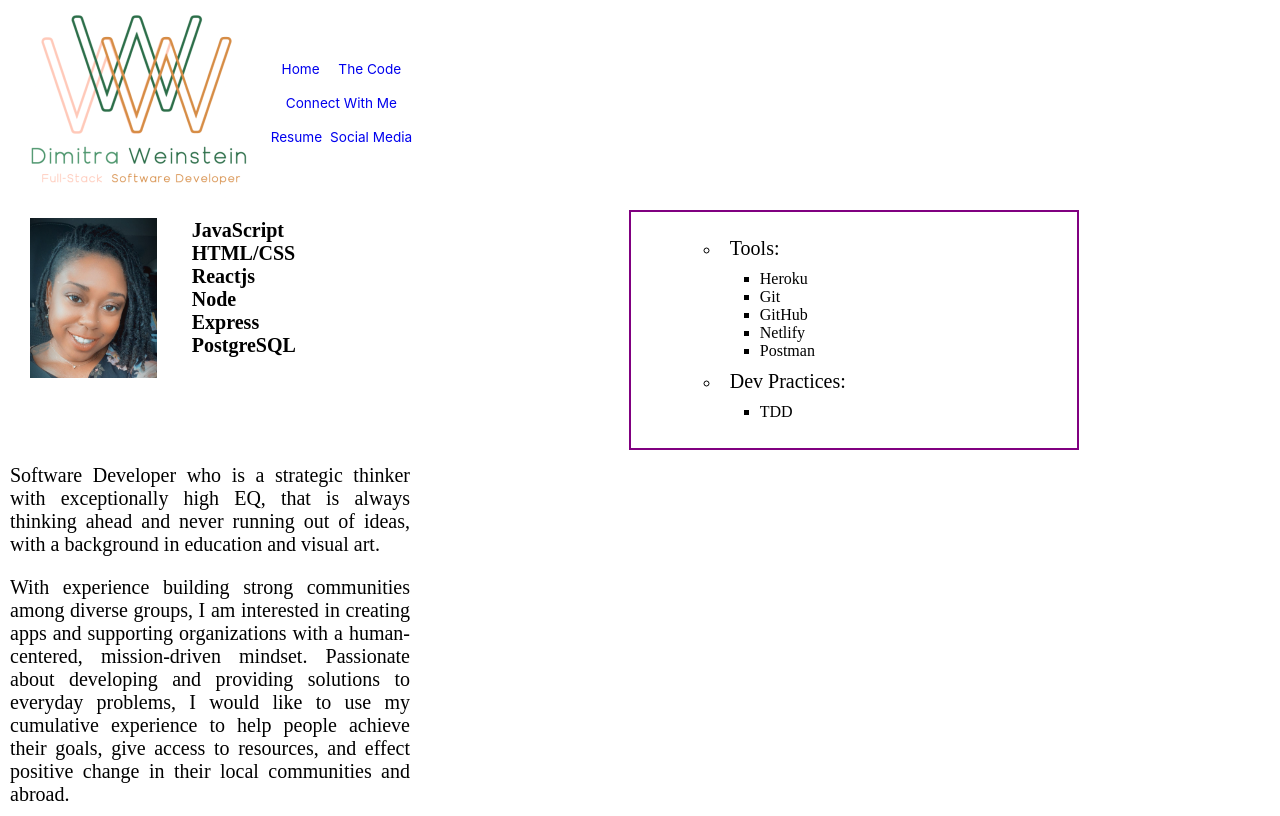
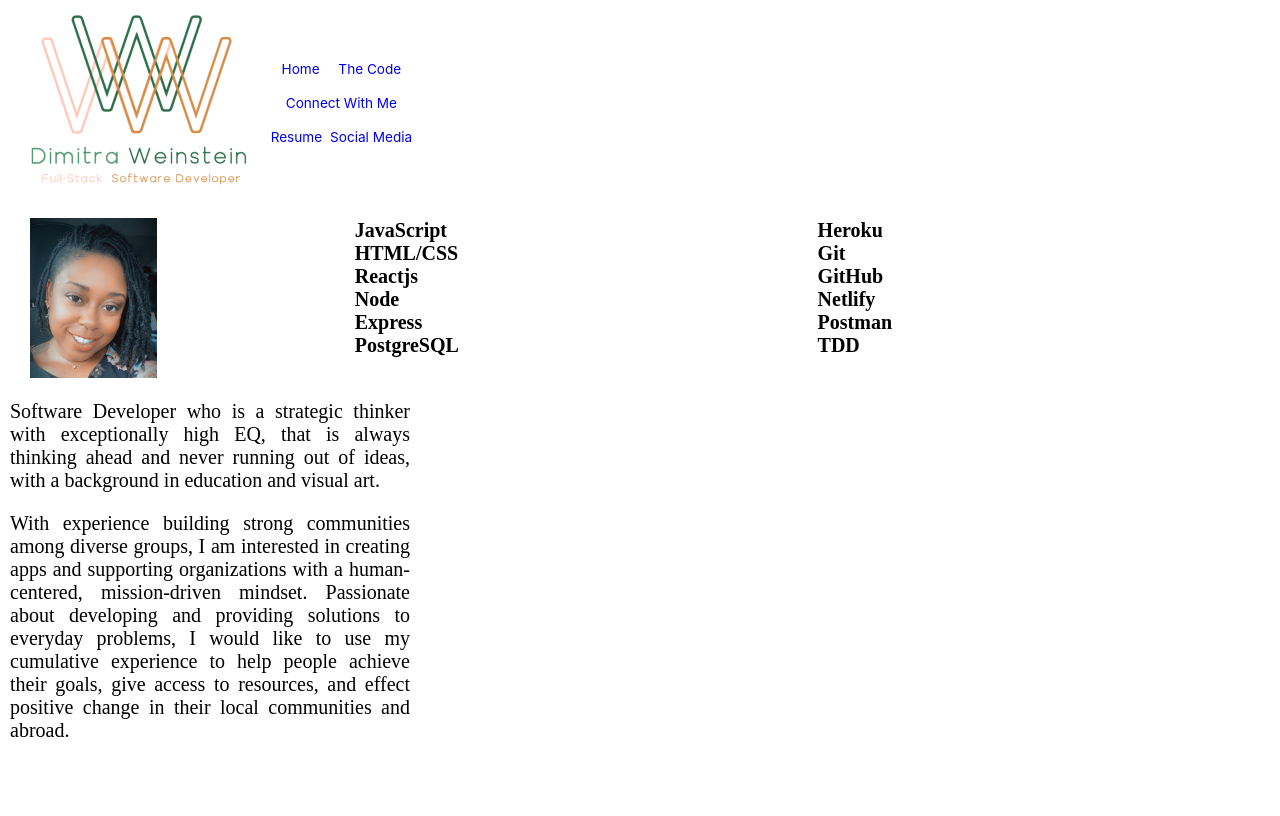
Before and after one commit to dimitraweinstein/dev-portfolio, a React (Create React App) app: page / in a window 1280 px wide. Built offline with nearby package versions, Linux system fonts and the light colour scheme.

Commit message:
WIP continued styling on tech stack list where both columns are now evenly spaced

```diff
--- a/src/Components/Display/TechStackListOne.jsx
+++ b/src/Components/Display/TechStackListOne.jsx
@@ -2,10 +2,6 @@ import React from 'react';
 
 const TechStackListOne = () => (
   <>
-    {/* <section>
-      <h5 className="stack-title">
-        Tech Stack:</h5>
-    </section> */}
     <section className="stack-list-left">
       <h5> JavaScript </h5>
       <h5> HTML/CSS </h5>
@@ -14,7 +10,7 @@ const TechStackListOne = () => (
       <h5> Express </h5>
       <h5> PostgreSQL </h5>
     </section>
-    </>
+  </>
 );
 
 export default TechStackListOne;
--- a/src/Components/Display/TechStackListTwo.jsx
+++ b/src/Components/Display/TechStackListTwo.jsx
@@ -2,33 +2,14 @@ import React from 'react';
 
 const TechStackListTwo = () => (
   <>
-    <ul>
-      <ul>
-        <li>
-          <p
-            className="list-subtitle"
-            id="tools-titles">Tools:
-          </p>
-        </li>
-          <ul id="tools">
-              <li> Heroku </li>
-              <li> Git </li>
-              <li> GitHub </li>
-              <li> Netlify </li>
-              <li> Postman </li>
-          </ul>
-        <li>
-          <p
-            className="list-subtitle"
-            id="tools-titles"
-          >
-            Dev Practices:</p>
-        </li>
-          <ul id="dev-practices">
-              <li>TDD</li>
-          </ul>
-      </ul>
-    </ul>
+    <section className="stack-list-right">
+        <h5> Heroku </h5>
+        <h5> Git </h5>
+        <h5> GitHub </h5>
+        <h5> Netlify </h5>
+        <h5> Postman </h5>
+        <h5>TDD</h5>
+    </section>
   </>
 );
 
--- a/src/Components/mobile/mobile.css
+++ b/src/Components/mobile/mobile.css
@@ -60,7 +60,7 @@ margin-right: 2vw;
   width: auto;
   display: flex;
   flex-direction: row;
-  height: 30vh;
+  height: 22vh;
   align-content: center;
   padding: 1%;
 }
@@ -76,11 +76,11 @@ margin-right: 2vw;
   column-count: 2 auto;
   flex-direction: row;
   justify-content: center;
-  height: 30vh;
+  height: 22vh;
   /* margin: 0; */
 }
 
-.mobile .tech-column-1 {
+.mobile .tech-column-1, .tech-column-2 {
   /* border: solid 2px orange; */
   display: flex;
   flex-direction: column;
@@ -89,6 +89,7 @@ margin-right: 2vw;
   /* resize: none; */
   width: 35vw;
   height: auto;
+  align-items: center;
 }
 
 .mobile h5 {
@@ -97,17 +98,6 @@ margin-right: 2vw;
   font-size: 1.25em;
   line-height: 1.15em;
 }
-
-.mobile .tech-column-2 {
-  border: solid 2px purple;
-  flex-direction: column;
-  box-sizing: content-box;
-  padding: 1%;
-  /* resize: none; */
-  width: 35vw;
-  height: auto;
-}
-
 /* .mobile .main-list-title {
   border: solid orange 2px;
   font-weight: bold;
```
